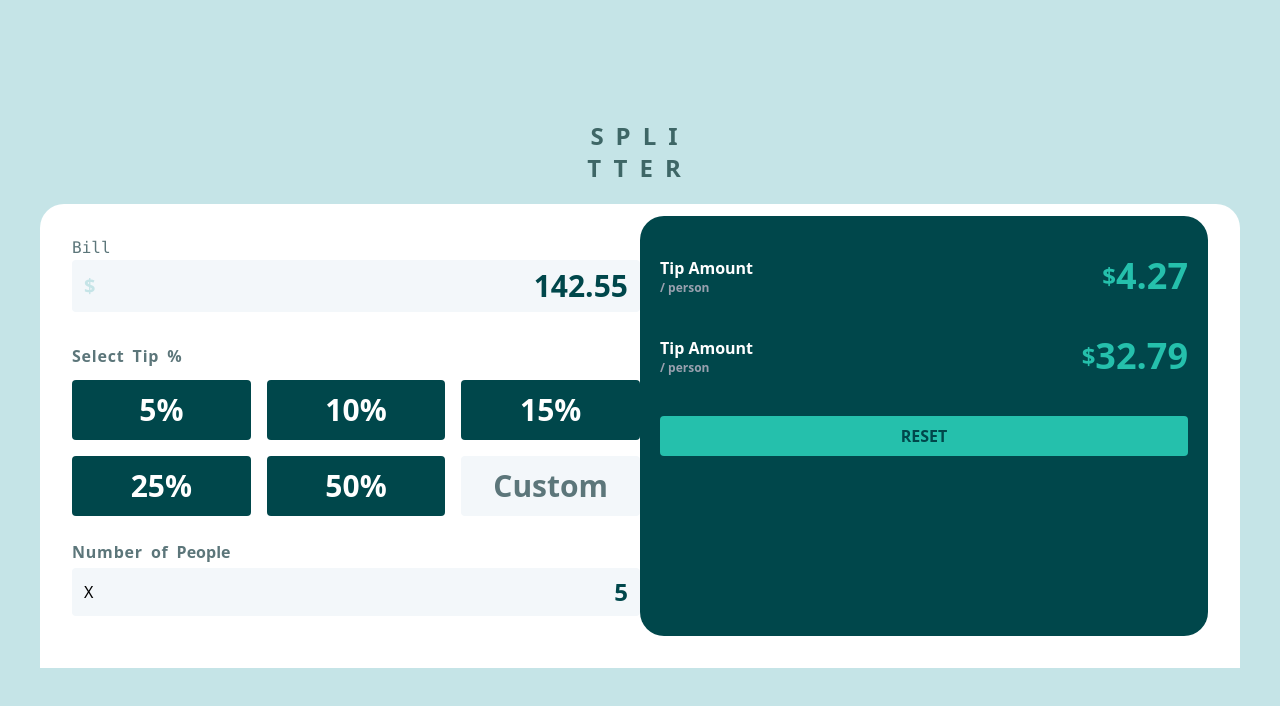
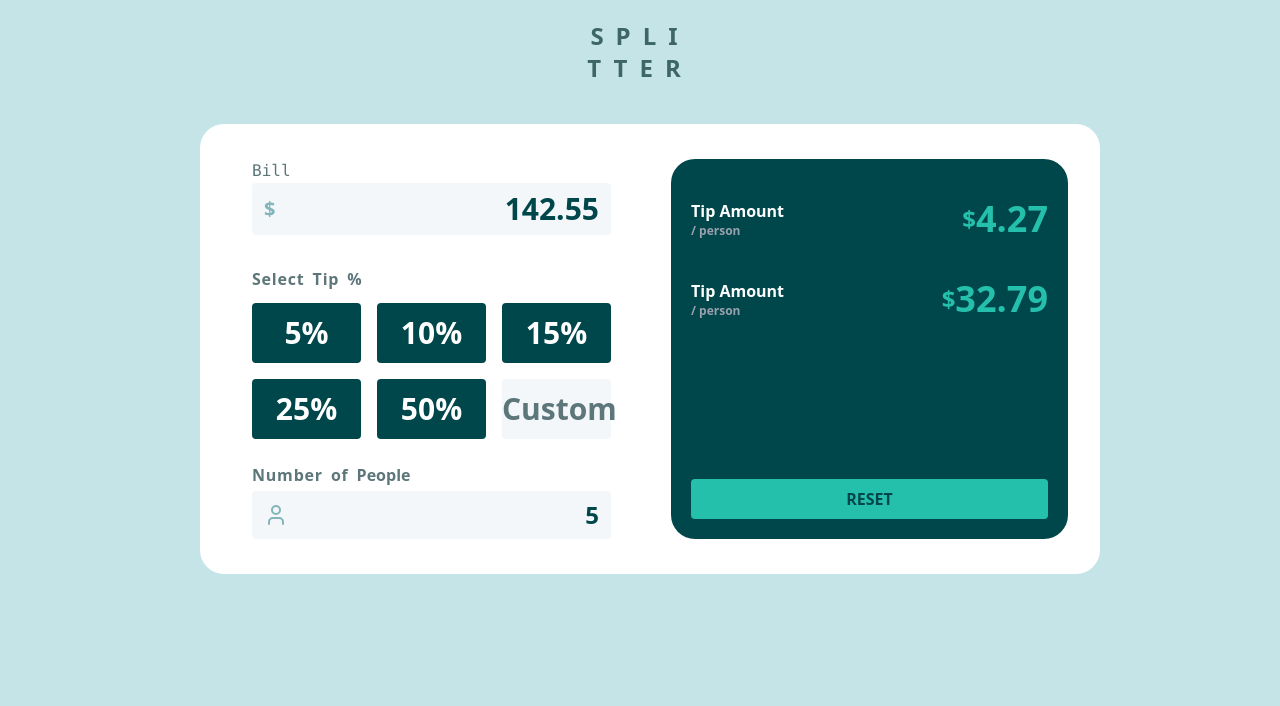
Before and after one commit to TechCrent/Tip-Calculator-SPLITTER-, a website built with Vite: page splitter/index.html in a window 1280 px wide. Built offline with nearby package versions, Linux system fonts and the light colour scheme.

Commit message:
Done with desktop view

```diff
--- a/splitter/index.html
+++ b/splitter/index.html
@@ -8,23 +8,25 @@
     <title>splitter</title>
   </head>
   <body class="bg-[#c5e4e7]">
-    <div class="flex flex-col justify-center items-center p-5 md:pt-30">
+    <div
+      class="flex flex-col justify-center items-center p-5 py-15 md:pb-10 md:pt-5"
+    >
       <p class="text-[#3e6666] text-2xl font-bold tracking-mega">SPLI</p>
       <p class="text-[#3e6666] text-2xl font-bold tracking-mega">TTER</p>
     </div>
     <!-- MAIN SECTION -->
     <main
-      class="bg-white p-8 pt-3 flex flex-col md:flex-row md:mx-10 justify-center rounded-t-3xl"
+      class="bg-white p-8 pt-3 md:mb-0 md:ml-50 md:pt-8 flex flex-col md:flex-row md:mx-10 md:rounded-3xl rounded-t-3xl md:gap-10 md:max-h-[450px] md:max-w-[900px] md:items-center md:justify-center"
     >
       <!-- LEFT SECTION -->
-      <section class="p-5 px-0 md:w-1/2">
+      <section class="p-5 md:w-1/2">
         <div class="pb-8">
           <h1 class="font-mono text-bx1-title">Bill</h1>
           <div
             class="flex justify-between rounded bg-[#f3f7fa] p-2 px-3 items-center"
           >
             <!-- Symbol -->
-            <span class="text-xl text-[#c5e4e7] font-semibold">$</span>
+            <span class="text-xl text-[#82b5b9] font-semibold">$</span>
             <!-- Num -->
             <span class="text-3xl text-bx1-button font-semibold">142.55</span>
           </div>
@@ -80,14 +82,30 @@
           <div
             class="flex justify-between items-center bg-[#f3f7fa] p-2 px-3 rounded"
           >
-            <span>X</span>
+            <svg
+              xmlns="http://www.w3.org/2000/svg"
+              width="24"
+              height="24"
+              viewBox="0 0 24 24"
+              fill="none"
+              stroke="currentColor"
+              stroke-width="2"
+              stroke-linecap="round"
+              stroke-linejoin="round"
+              class="lucide lucide-user-icon lucide-user text-[#82b5b9]"
+            >
+              <path d="M19 21v-2a4 4 0 0 0-4-4H9a4 4 0 0 0-4 4v2" />
+              <circle cx="12" cy="7" r="4" />
+            </svg>
             <span class="font-bold text-2xl text-bx1-button">5</span>
           </div>
         </div>
       </section>
 
       <!-- RIGHT SECTION -->
-      <section class="bg-bx1-button text-white md:w-1/2 rounded-3xl">
+      <section
+        class="bg-bx1-button text-white md:w-1/2 rounded-3xl md:h-[380px]"
+      >
         <div class="flex justify-between items-center p-5 pt-10">
           <div>
             <p class="font-semibold">Tip Amount</p>
@@ -108,7 +126,7 @@
         </div>
         <div class="flex justify-center items-center p-5">
           <button
-            class="bg-[#25c0ac] w-full py-2 font-semibold text-bx1-button rounded"
+            class="bg-[#25c0ac] md:mt-30 w-full py-2 font-semibold text-bx1-button rounded"
           >
             RESET
           </button>
```
